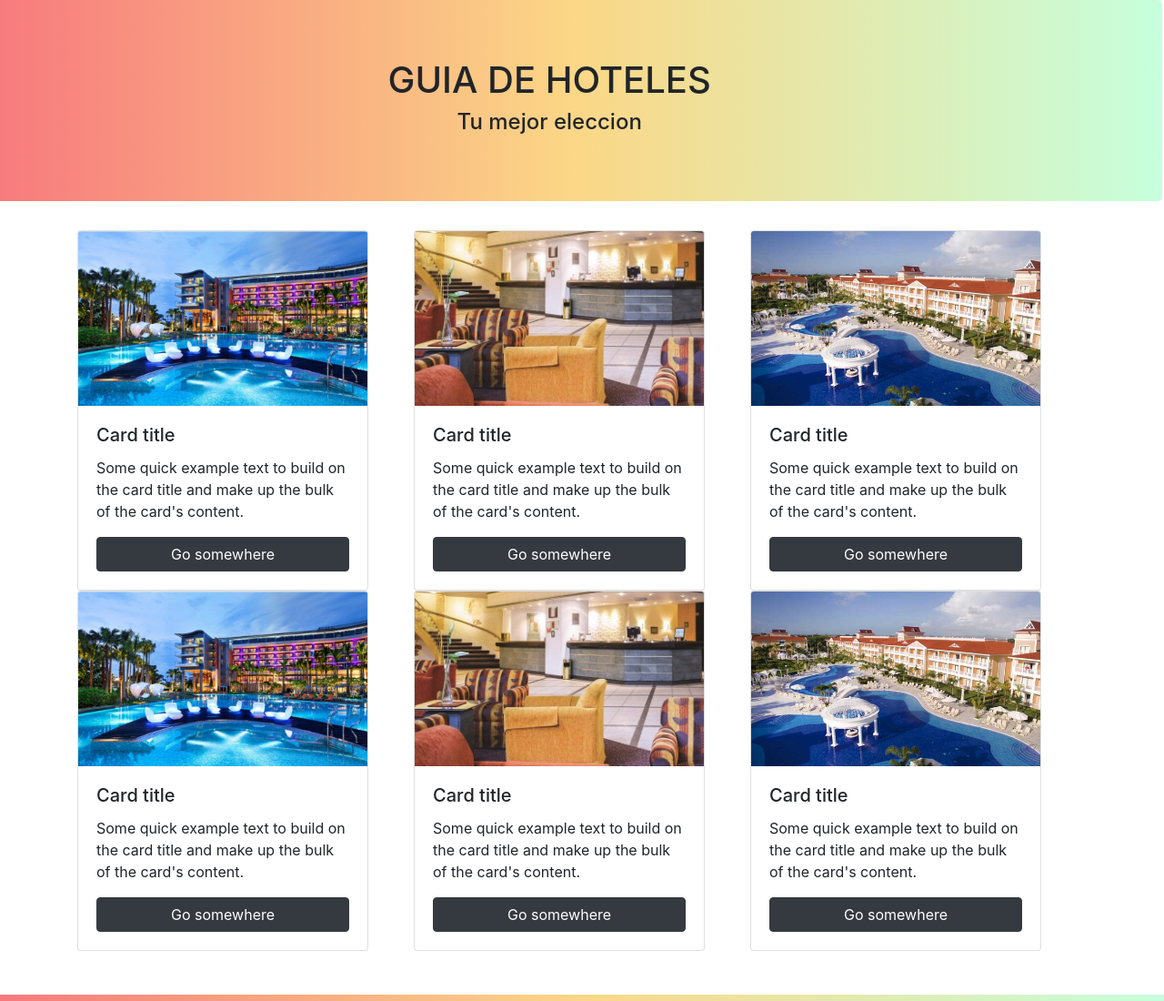
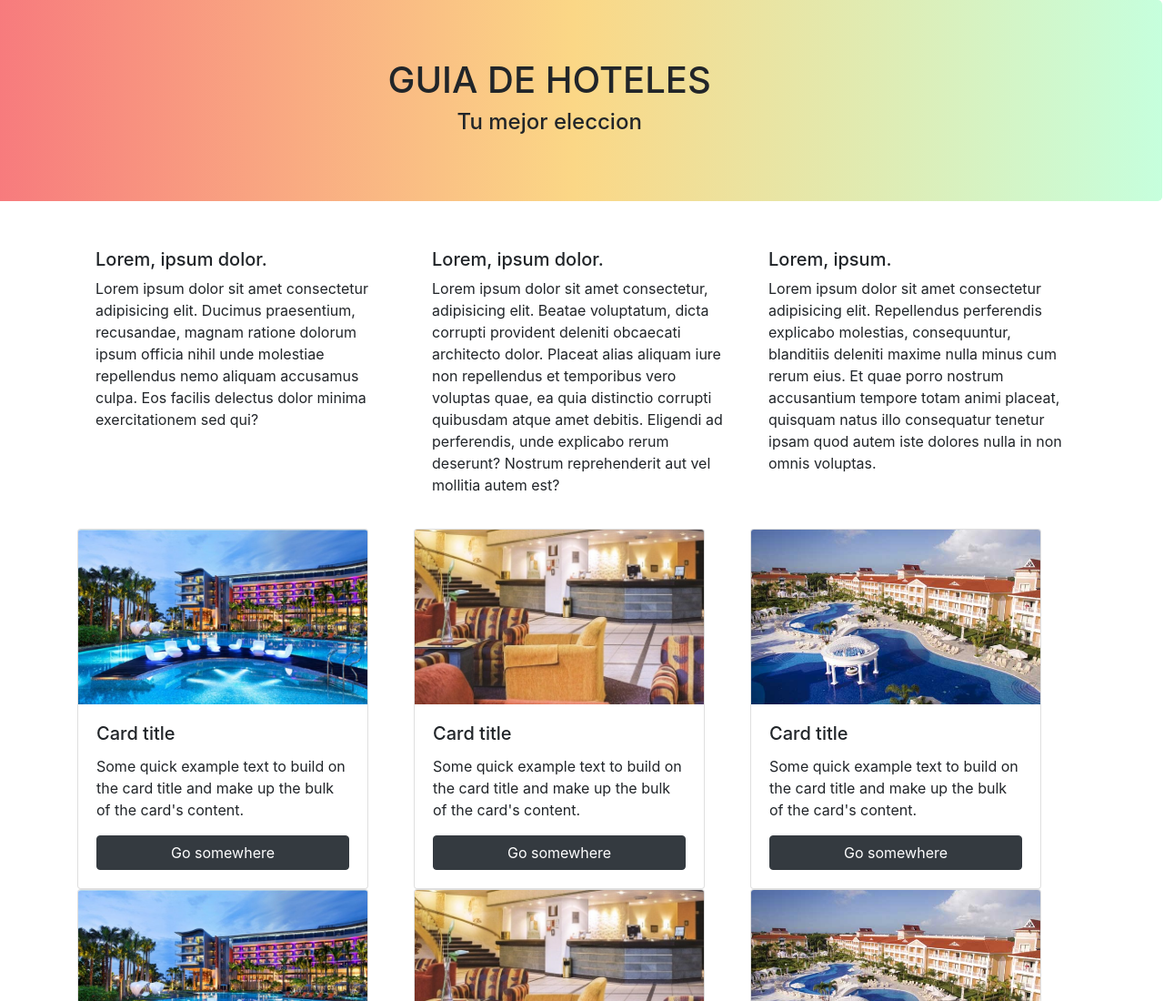
Before and after one commit to Karlx77/coursera, a website: page NodeJS/index.html in a window 1280 px wide. Shown: the top 1100 px of the page at 91% size. Drawn offline with nearby package versions, Linux system fonts and the light colour scheme.

Commit message:
anadiendo texto

```diff
--- a/NodeJS/index.html
+++ b/NodeJS/index.html
@@ -21,7 +21,31 @@
       </div>
       <div class="col-md-4"></div>
     </div>
-
+ <div class="d-flex flex-wrap container">
+  <div class="col-md-4 card-body">
+    <h5>Lorem, ipsum dolor.</h5>
+    <p>Lorem ipsum dolor sit amet consectetur adipisicing elit.
+       Ducimus praesentium, recusandae, magnam ratione dolorum ipsum
+       officia nihil unde molestiae repellendus nemo aliquam accusamus culpa.
+       Eos facilis delectus dolor minima exercitationem sed qui?</p>
+  </div>
+  <div class="col-md-4 card-body">
+    <h5>Lorem, ipsum dolor.</h5>
+    <p>Lorem ipsum dolor sit amet consectetur, adipisicing elit. Beatae voluptatum,
+      dicta corrupti provident deleniti obcaecati architecto dolor. Placeat alias aliquam
+       iure non repellendus et temporibus vero voluptas quae, ea quia distinctio corrupti
+       quibusdam atque amet debitis. Eligendi ad perferendis,
+      unde explicabo rerum deserunt? Nostrum reprehenderit aut vel mollitia autem est?</p>
+  </div>
+  <div class="col-md-4 card-body">
+    <h5>Lorem, ipsum.</h5>
+    <p>Lorem ipsum dolor sit amet consectetur adipisicing elit.
+      Repellendus perferendis explicabo molestias, consequuntur,
+      blanditiis deleniti maxime nulla minus cum rerum eius. Et quae porro nostrum
+      accusantium tempore totam animi placeat, quisquam natus illo consequatur
+       tenetur ipsam quod autem iste dolores nulla in non omnis voluptas.</p>
+  </div>
+ </div>
   <div class="container">
     <div class="d-flex flex-wrap">
       <div class="d-flex flex-column flex-sm-grow-1 cards">
```
